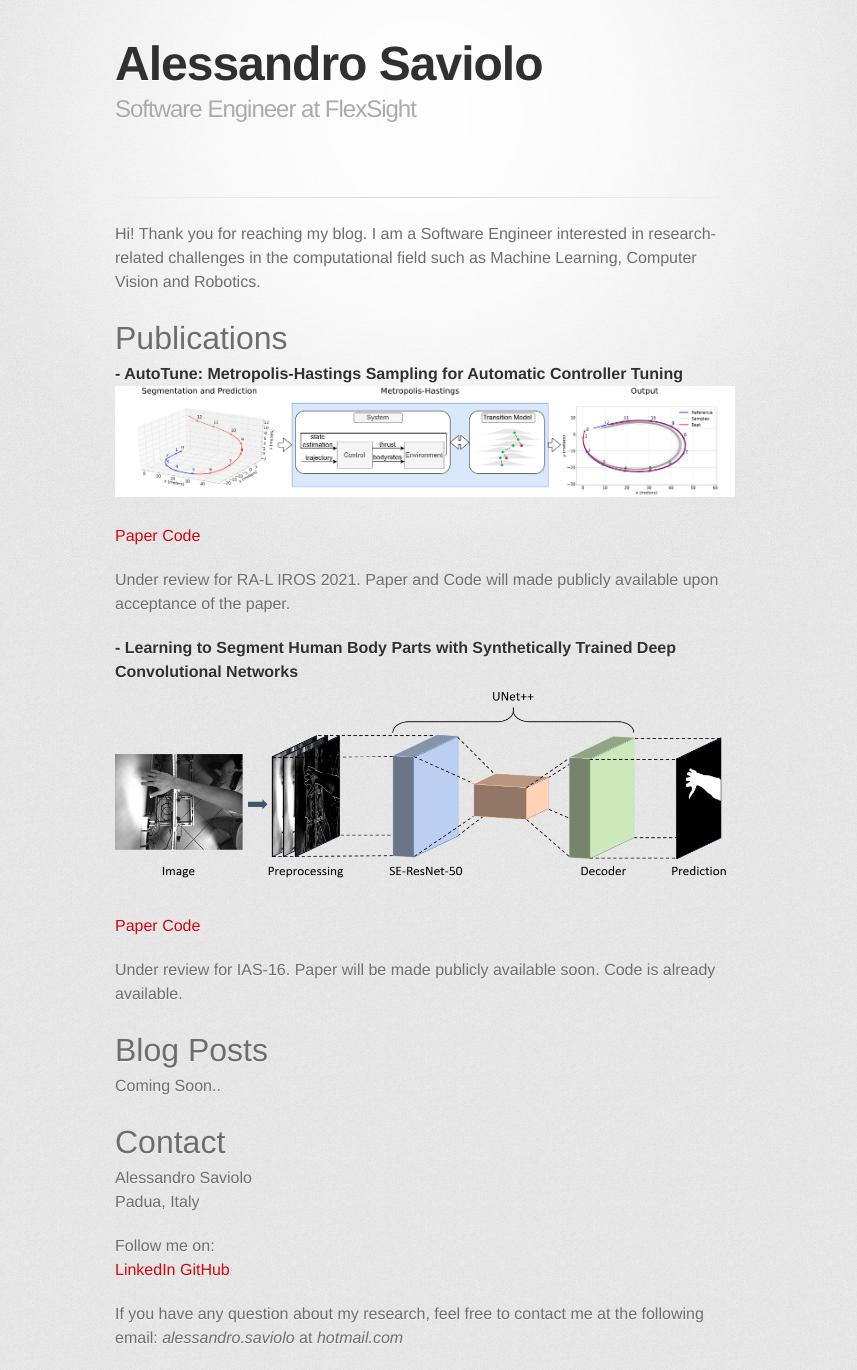
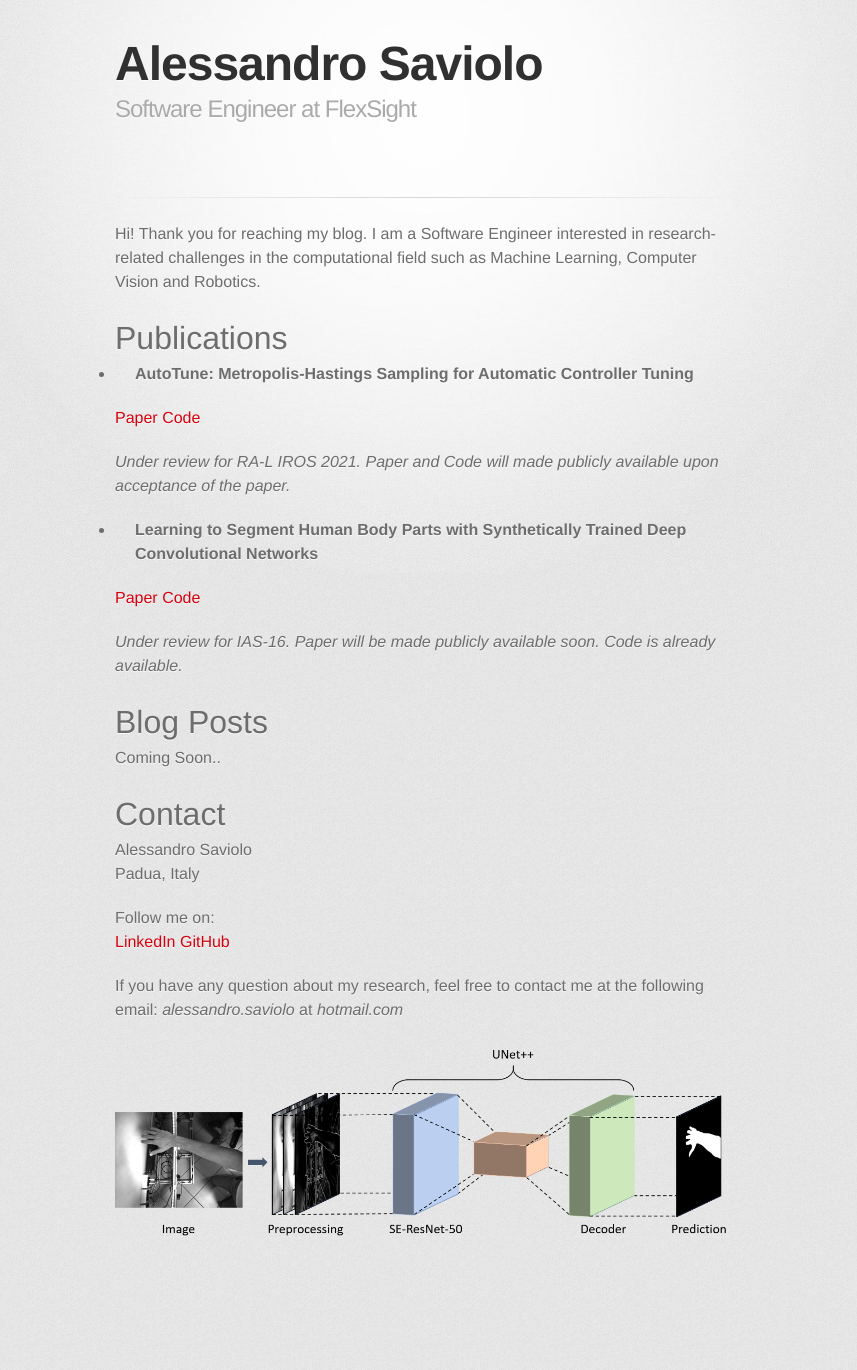
Before and after one commit to AlessandroSaviolo/AlessandroSaviolo.github.io, a Jekyll site: the page built from index.md, in a window 1280 px wide. Shown: the whole page, without its empty margins (215-1072 px from the left). Built offline with Jekyll 4.4.1, drawn with Linux system fonts in a browser that asks for light colours; some web fonts are replaced; after the commit the page ends 1272 px from its top, so only the background shows below that.

Commit message:
removing paper images; test

```diff
--- a/index.md
+++ b/index.md
@@ -6,25 +6,17 @@ Hi! Thank you for reaching my blog. I am a Software Engineer interested in resea
 
 # Publications
 
-#### - AutoTune: Metropolis-Hastings Sampling for Automatic Controller Tuning
-
-<p align="center">
-  <img src="./assets/images/autotune3d.png" title="AutoTune Framework">
-</p>
+- **AutoTune: Metropolis-Hastings Sampling for Automatic Controller Tuning**
 
 [Paper](https://github.com/AlessandroSaviolo) [Code](https://github.com/AlessandroSaviolo)
 
-Under review for RA-L IROS 2021. Paper and Code will made publicly available upon acceptance of the paper.
+*Under review for RA-L IROS 2021. Paper and Code will made publicly available upon acceptance of the paper.*
 
-#### - Learning to Segment Human Body Parts with Synthetically Trained Deep Convolutional Networks
-
-<p align="center">
-  <img src="./assets/images/hbpsegmentation.png" title="AutoTune Framework">
-</p>
+- **Learning to Segment Human Body Parts with Synthetically Trained Deep Convolutional Networks**
 
 [Paper](https://github.com/AlessandroSaviolo) [Code](https://github.com/AlessandroSaviolo/HBPSegmentation)
 
-Under review for IAS-16. Paper will be made publicly available soon. Code is already available.
+*Under review for IAS-16. Paper will be made publicly available soon. Code is already available.*
 
 # Blog Posts
 
@@ -40,3 +32,7 @@ Follow me on:\\
 [GitHub](https://github.com/AlessandroSaviolo)
 
 If you have any question about my research, feel free to contact me at the following email: _alessandro.saviolo_ at _hotmail.com_
+
+<p align="center">
+  <img src="./assets/images/hbpsegmentation.png" title="AutoTune Framework">
+</p>
```
